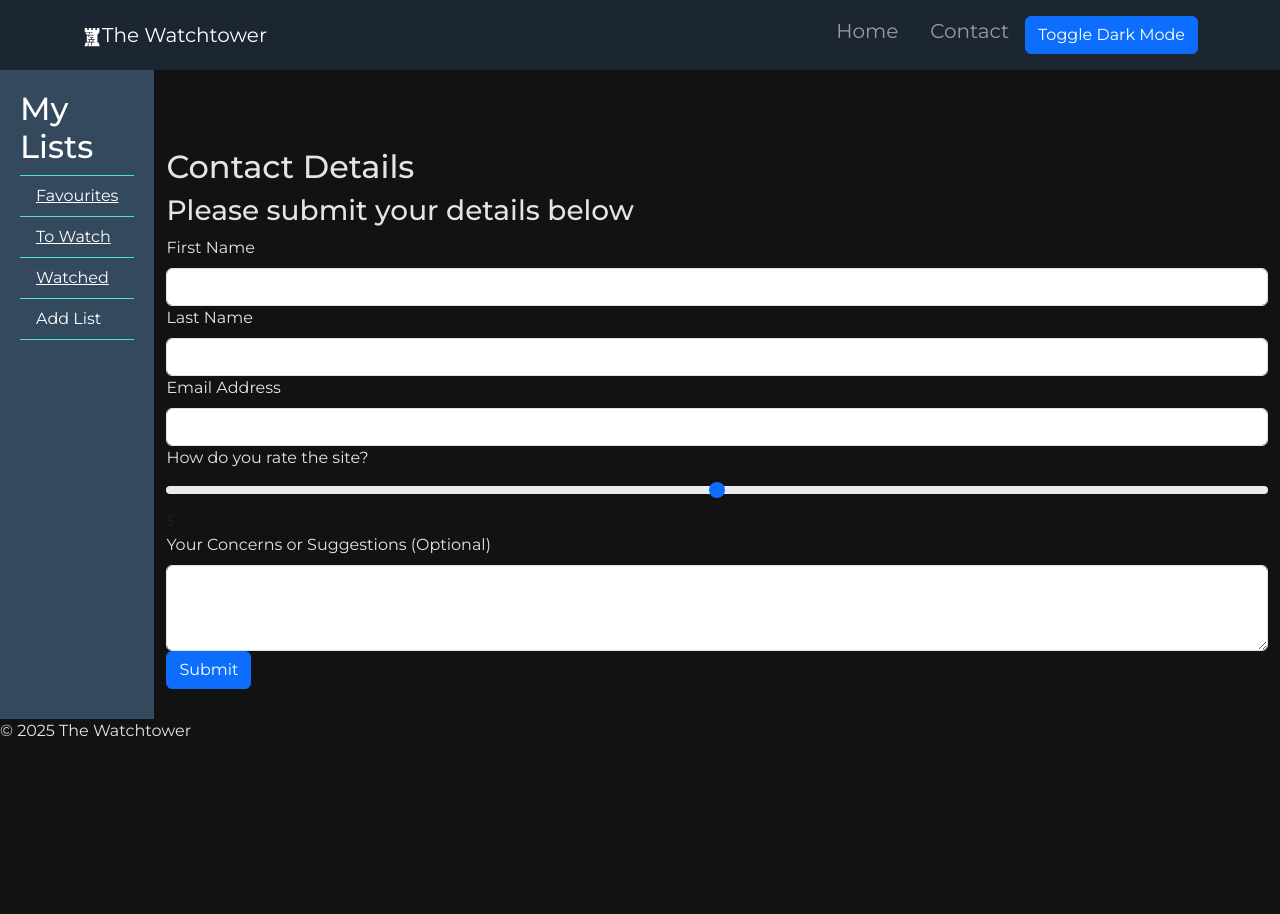
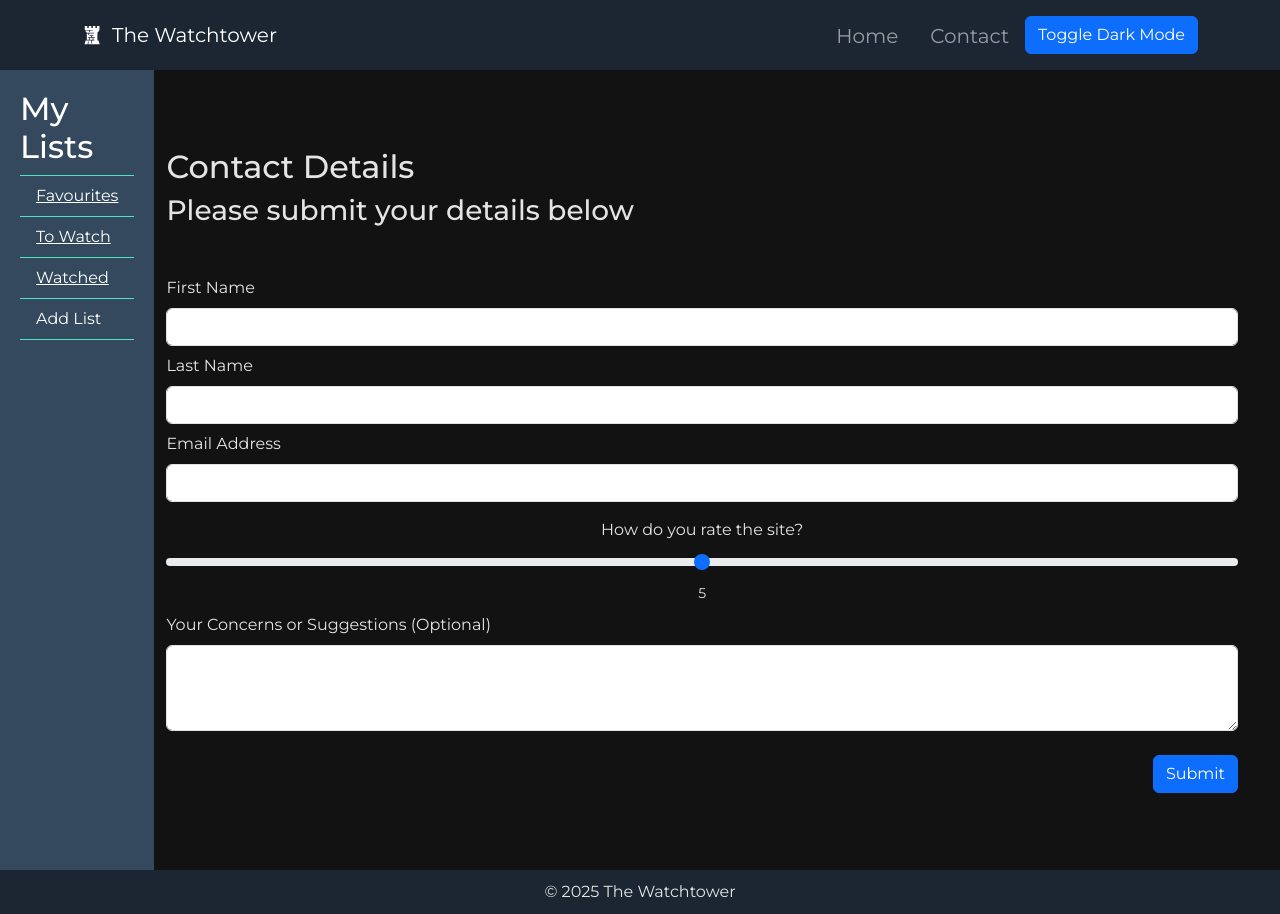
Before and after one commit to MinoshkaBocarro/react-assessment, a React (Vite) app: page /contact in a window 1280 px wide. Before the commit the page ends 800 px from the top, so only its background shows below. Built offline with nearby package versions, Linux system fonts and the light colour scheme.

Commit message:
Add styling

```diff
--- a/src/components/features/ContactForm.jsx
+++ b/src/components/features/ContactForm.jsx
@@ -3,6 +3,7 @@ import Joi from "joi";
 import { useEffect, useState } from "react";
 import { Button, Form, Container } from "react-bootstrap";
 import { useForm, Controller } from "react-hook-form";
+import AppButton from "../common/AppButton";
 
 function ContactForm() {
 	//validation
@@ -70,20 +71,20 @@ function ContactForm() {
 		<>
 			{submitted ? (
 				<>
-					<div>
+					<div className="thanks">
 						Thanks for submitting {contactDetails.firstName}! We'll
 						get back to you at {contactDetails.email}
 					</div>
 				</>
 			) : (
 				<Container className="mt-5">
-					<h2>Contact Details</h2>
-					<h3>Please submit your details below</h3>
+					<h2 className="mb-2">Contact Details</h2>
+					<h3 className="mb-5">Please submit your details below</h3>
 					<Form
 						onSubmit={handleSubmit(onSubmit)}
 						noValidate="noValidate"
 					>
-						<Form.Group controlId="firstName">
+						<Form.Group className="mb-2" controlId="firstName">
 							<Form.Label>First Name</Form.Label>
 							<Controller
 								name="firstName"
@@ -105,7 +106,7 @@ function ContactForm() {
 							)}
 						</Form.Group>
 
-						<Form.Group controlId="lastName">
+						<Form.Group className="mb-2" controlId="lastName">
 							<Form.Label>Last Name</Form.Label>
 							<Controller
 								name="lastName"
@@ -127,7 +128,7 @@ function ContactForm() {
 							)}
 						</Form.Group>
 
-						<Form.Group controlId="email">
+						<Form.Group className="mb-3" controlId="email">
 							<Form.Label>Email Address</Form.Label>
 							<Controller
 								name="email"
@@ -149,7 +150,7 @@ function ContactForm() {
 							)}
 						</Form.Group>
 
-						<Form.Group controlId="rating">
+						<Form.Group className="mb-2 rating" controlId="rating">
 							<Form.Label>How do you rate the site?</Form.Label>
 							<Controller
 								name="rating"
@@ -168,7 +169,7 @@ function ContactForm() {
 							/>
 						</Form.Group>
 
-						<Form.Group controlId="concern">
+						<Form.Group className="mb-4" controlId="concern">
 							<Form.Label>
 								Your Concerns or Suggestions (Optional)
 							</Form.Label>
@@ -192,10 +193,11 @@ function ContactForm() {
 								</Form.Text>
 							)}
 						</Form.Group>
-
-						<Button variant="primary" type="submit">
-							Submit
-						</Button>
+						<div className="d-flex justify-content-end">
+							<Button variant="primary" type="submit">
+								Submit
+							</Button>
+						</div>
 					</Form>
 				</Container>
 			)}
--- a/src/components/features/Show/ShowDetail.jsx
+++ b/src/components/features/Show/ShowDetail.jsx
@@ -70,10 +70,10 @@ function ShowDetail() {
 	return (
 		<div className="show-detail">
 			<div className="show-detail-content">
-				{showInfo.image?.medium ? (
+				{showInfo.image?.original ? (
 					<img
 						alt={`${showInfo.name}'s poster`}
-						src={showInfo.image.medium}
+						src={showInfo.image.original}
 						className="poster"
 					/>
 				) : (
@@ -84,8 +84,8 @@ function ShowDetail() {
 						className="poster"
 					/>
 				)}
+				<AppButton onClick={handleClose}>X</AppButton>
 				<div className="show-detail-right">
-					<AppButton onClick={handleClose}>X</AppButton>
 					<h2>{showInfo.name}</h2>
 					<div className="add-buttons">
 						<AppButton onClick={handleToggleFavourite}>
@@ -104,20 +104,35 @@ function ShowDetail() {
 							))}
 						</DropdownButton>
 					</div>
-					<p>
+					<p className="summary">
 						{showInfo.summary &&
 							showInfo.summary.replace(/<[^>]*>/g, "")}
 					</p>
 					<p>
+						<b>Genres:</b>{" "}
 						{showInfo.genres &&
 							showInfo.genres
 								.map((genre) => `${genre}`)
 								.join(", ")}
 					</p>
-					<p>{showInfo.language && showInfo.language}</p>
-					<p>{showInfo.rating.average && showInfo.rating.average}</p>
-					<p>{showInfo.runtime && `${showInfo.runtime} minutes`}</p>
-					<p>{setRunDates()}</p>
+					<p>
+						<b>Language:</b>{" "}
+						{showInfo.language && showInfo.language}
+					</p>
+					<p>
+						<b>Rating: </b>
+						{showInfo.rating.average
+							? showInfo.rating.average
+							: " NA"}
+					</p>
+					<p>
+						<b>Runtime:</b>{" "}
+						{showInfo.runtime && `${showInfo.runtime} minutes`}
+					</p>
+					<p>
+						<b>Run Dates: </b>
+						{setRunDates()}
+					</p>
 				</div>
 			</div>
 		</div>
--- a/src/components/layout/Header.jsx
+++ b/src/components/layout/Header.jsx
@@ -11,7 +11,7 @@ function Header() {
 				<Container>
 					<Navbar.Brand as={Link} to="/">
 						<GiStoneTower />
-						The Watchtower
+						<div>The Watchtower</div>
 					</Navbar.Brand>
 					<Navbar.Toggle aria-controls="basic-navbar-nav" />
 					<Navbar.Collapse id="basic-navbar-nav">
@@ -29,13 +29,6 @@ function Header() {
 							<Navbar.Text>
 								<LightSwitch />
 							</Navbar.Text>
-							{/* <Nav.Link
-								as={Link}
-								to="/schedule"
-								className="px-3 fs-5"
-							>
-								Scheduled Shows
-							</Nav.Link> */}
 						</Nav>
 					</Navbar.Collapse>
 				</Container>
--- a/src/components/layout/Layout.jsx
+++ b/src/components/layout/Layout.jsx
@@ -8,7 +8,6 @@ import { ShowListContext } from "../contexts/ShowListContext";
 
 import { Outlet } from "react-router-dom";
 import { useState } from "react";
-import { Container } from "react-bootstrap";
 
 function Layout() {
 	const [currentShow, setCurrentShow] = useState({});
--- a/src/components/layout/Sidebar.jsx
+++ b/src/components/layout/Sidebar.jsx
@@ -57,7 +57,7 @@ function Sidebar() {
 						</ListGroup.Item>
 					);
 				})}
-				<ListGroup.Item onClick={handleShowModal}>
+				<ListGroup.Item className="add-list" onClick={handleShowModal}>
 					Add List
 				</ListGroup.Item>
 			</ListGroup>
--- a/src/pages/ListPage.jsx
+++ b/src/pages/ListPage.jsx
@@ -27,12 +27,7 @@ function ListPage() {
 		};
 	}, [id]);
 
-	return (
-		<>
-			<div>listpageeeee</div>
-			<ShowWindow></ShowWindow>
-		</>
-	);
+	return <ShowWindow></ShowWindow>;
 }
 
 export default ListPage;
--- a/src/styles/index.css
+++ b/src/styles/index.css
@@ -53,7 +53,32 @@ nav {
 	margin-bottom: 10px;
 }
 
+.navbar-brand {
+	display: flex;
+	align-items: center;
+	gap: 10px;
+}
+
+.nav-link {
+	margin-top: 5px;
+}
+
+.add-list:hover {
+	cursor: pointer;
+}
+
 body.dark-mode nav {
+	background-color: var(--sidebar-background-dark);
+}
+
+footer {
+	background-color: var(--sidebar-background-light);
+	padding: 10px;
+	text-align: center;
+	color: var(--text-color-dark);
+}
+
+body.dark-mode footer {
 	background-color: var(--sidebar-background-dark);
 }
 
@@ -89,7 +114,8 @@ footer {
 }
 
 #app-content {
-	padding: 30px 0px 30px 0px;
+	padding: 30px 30px 30px 0px;
+	min-height: 100vh;
 }
 
 .show-window {
@@ -121,37 +147,53 @@ footer {
 
 .show-detail-content {
 	position: sticky;
-	top: 0;
+	top: 50px;
 	margin-top: 25px;
-	min-height: 100vh;
 	background-color: var(--text-color-dark);
 	border-radius: 50px;
 	display: grid;
 	grid-template-columns: 3fr 7fr;
+	grid-template-rows: 40px 1fr;
+	grid-template-areas: ". close" "poster info";
 	padding: 60px;
+	font-size: 1.4rem;
+	gap: 20px;
+}
+
+body.dark-mode .show-detail-content {
+	background-color: var(--sidebar-background-light);
 }
 
 .show-detail .poster {
 	height: 450px;
 	width: auto;
+	grid-area: poster;
+}
+
+.show-detail-content > button {
+	grid-area: close;
+	width: 40px;
+	justify-self: flex-end;
 }
 
 .show-detail-right {
 	display: flex;
 	flex-direction: column;
+	grid-area: info;
 }
 
 .show-detail h2 {
 	align-self: center;
 }
 
+.show-detail .summary {
+	padding-top: 20px;
+	text-align: center;
+}
+
 .show-detail .add-buttons {
 	display: flex;
 	gap: 4px;
-	align-self: flex-end;
-}
-
-.show-detail-right button {
 	align-self: flex-end;
 }
 
@@ -174,9 +216,6 @@ body.dark-mode .show-item {
 	font-weight: 600;
 }
 
-.show-window.open .show-item {
-}
-
 .show-item img {
 	height: auto;
 	width: 250px;
@@ -192,3 +231,19 @@ body.dark-mode .show-item {
 .row {
 	margin: 0;
 }
+
+.form-text {
+	color: var(--text-color-light);
+}
+
+body.dark-mode .form-text {
+	color: var(--text-color-dark);
+}
+
+.rating {
+	text-align: center;
+}
+
+.thanks {
+	padding: 20px 50px;
+}
```
